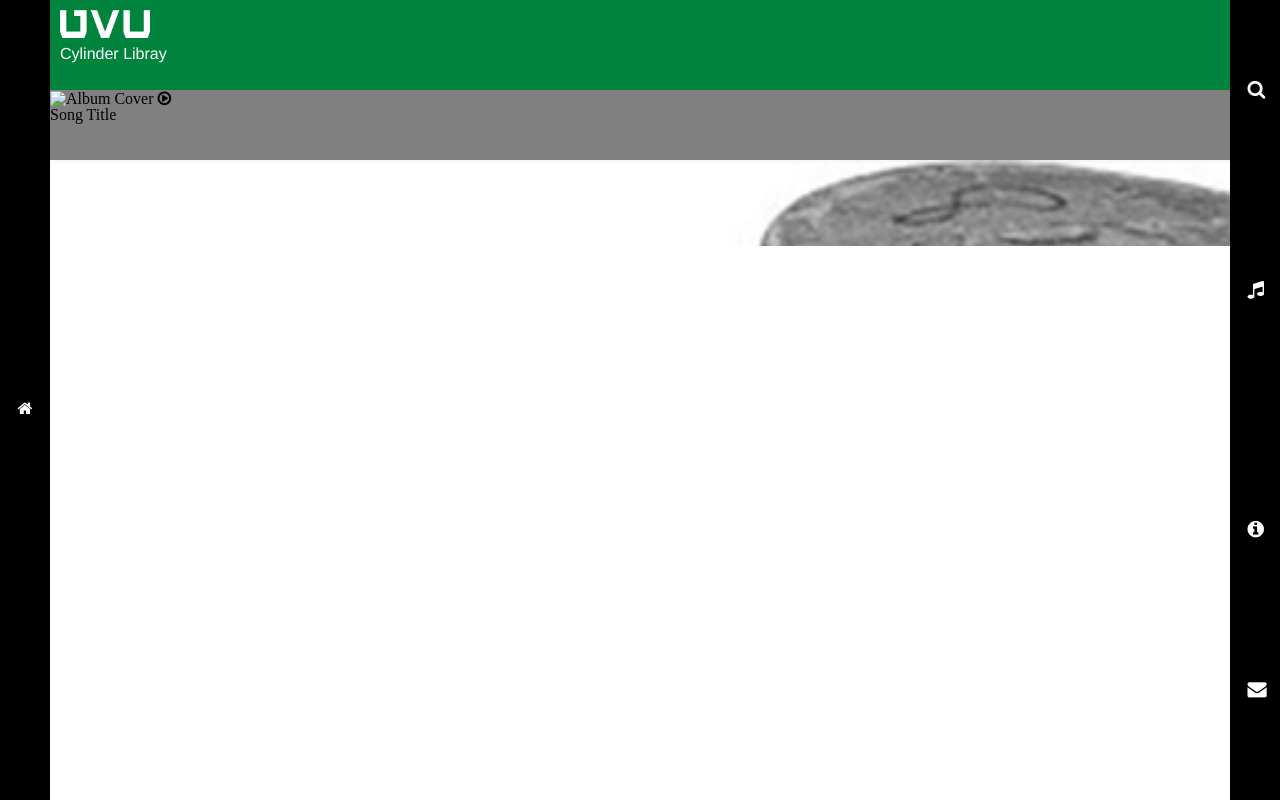
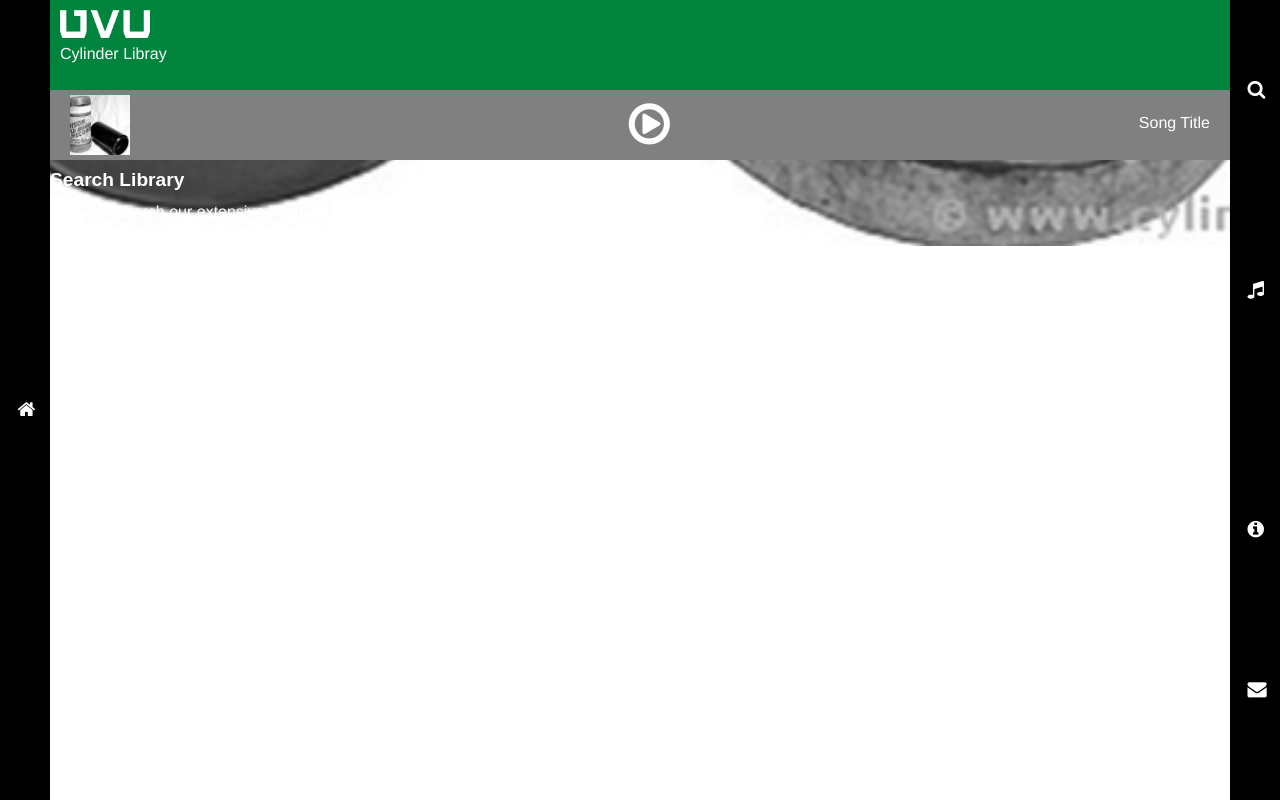
Before and after one commit to archcrono/EdisonCylinderProject, a PHP site: page / in a window 1280 px wide. Run offline with PHP 8.4, Linux system fonts and the light colour scheme; style sheets or scripts are compiled from the project's sources; some libraries are stand-ins or nearby versions.

Commit message:
Made styling changes for Cylinder of the Day

```diff
--- a/index.html
+++ b/index.html
@@ -50,7 +50,7 @@
             </div>
             <!-- Cylinder Of The Day -->
             <div id="cylinderOfTheDay">
-              <img src="" alt="Album Cover">
+              <img src="img/cover4.png" alt="Album Cover">
               <i class="fa fa-play-circle-o" aria-hidden="true"></i>
               <h2>Song Title</h2>
             </div>
--- a/scripts/script.js
+++ b/scripts/script.js
@@ -166,7 +166,8 @@
 $(document).ready(function(){
   $('#homeSlider').slick({
     arrows: false,
-    infinite: false
+    infinite: false,
+    // dots: true
   })
 });
 
--- a/styles/phone.css
+++ b/styles/phone.css
@@ -23,7 +23,8 @@
         padding-top: 10px; }
         section header ul li i {
           position: absolute;
-          left: 50%; }
+          left: 50%;
+          font-size: 1.2em !important; }
     section main {
       position: absolute;
       overflow: scroll;
@@ -76,7 +77,23 @@
       #homeSection #homeContainer #cylinderOfTheDay {
         width: 100%;
         height: 70px;
-        background-color: grey; }
+        background-color: grey;
+        color: white;
+        font-family: Helvetica;
+        display: flex;
+        justify-content: space-between; }
+        #homeSection #homeContainer #cylinderOfTheDay img {
+          margin: 5px 0 0 20px;
+          width: 60px;
+          height: 60px;
+          background-color: red; }
+        #homeSection #homeContainer #cylinderOfTheDay i {
+          font-size: 3em;
+          position: relative;
+          text-align: center;
+          margin: 10px 0 0 30px; }
+        #homeSection #homeContainer #cylinderOfTheDay h2 {
+          margin: 25px 20px 0 0; }
       #homeSection #homeContainer #homeSlider {
         width: 100%;
         position: absolute;
@@ -85,7 +102,8 @@
         #homeSection #homeContainer #homeSlider div {
           width: 100%;
           background-repeat: no-repeat;
-          background-size: 110%; }
+          background-size: 110%;
+          background-position: bottom; }
           #homeSection #homeContainer #homeSlider div h2 {
             font-size: 1.2em;
             font-family: Arial;
--- a/styles/phone.scss
+++ b/styles/phone.scss
@@ -80,6 +80,7 @@
         i{
           position: absolute;
           left: 50%;
+          font-size: 1.2em !important;
         }//End of I
       }//End of LI
     }//End of UL
@@ -164,6 +165,26 @@
       width: 100%;
       height: 70px;
       background-color: grey;
+      color: white;
+      font-family: $standard-font;
+      display: flex;
+      justify-content: space-between;
+
+      img{
+        margin: 5px 0 0 20px;
+        width: 60px;
+        height: 60px;
+        background-color: red;
+      }
+      i{
+        font-size: 3em;
+        position: relative;
+        text-align: center;
+        margin: 10px 0 0 30px;
+      }
+      h2{
+        margin: 25px 20px 0 0;
+      }
     }
 
     #homeSlider{
@@ -177,6 +198,7 @@
         width: 100%;
         background-repeat: no-repeat;
         background-size: 110%;
+        background-position: bottom;
         h2{
           font-size: 1.2em;
           font-family: $header-font;
```
Also changed, not shown: 1 other file.
